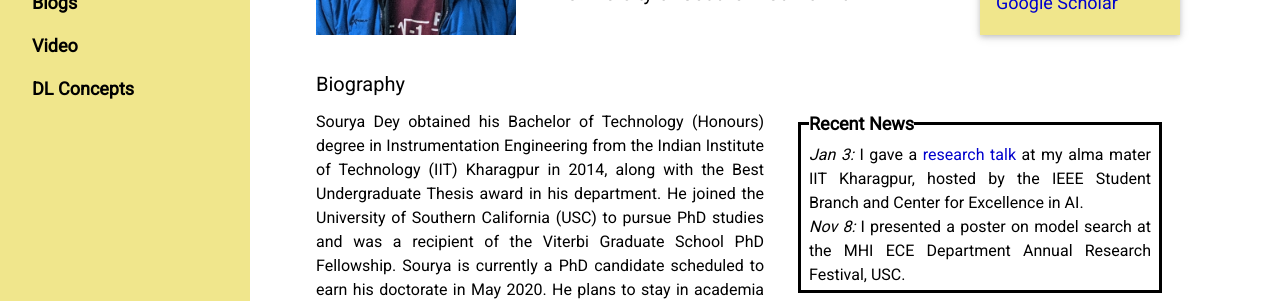
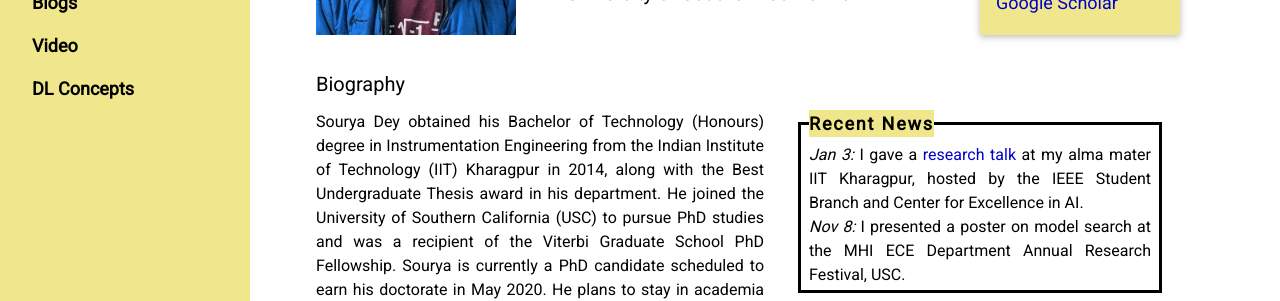
Before and after one commit to souryadey/souryadey.github.io, a Jekyll site: the page built from index.html, in a window 1280 px wide. Shown: the part 215-516 px from the top of the page. Built offline with Jekyll 4.4.1, drawn with Linux system fonts in a browser that asks for light colours.

Commit message:
fixing recent news

```diff
--- a/index.html
+++ b/index.html
@@ -74,7 +74,7 @@ fieldset {
 		<!-- <img src="/images/univ_logos.png" alt="USC and IITKGP logo" style="height:154px;width:315px; margin-top:1em;margin-bottom:1em;" class="w3-image"> -->
 		<form>
 			<fieldset>
-				<legend style="font-size:large;"><b>Recent News</b></legend>
+				<legend style="font-size:large; letter-spacing:0.1em; background-color:khaki;"><b>Recent News</b></legend>
 				<i>Jan 3:</i> I gave a <a class="brightlink" href="/research/material/SouryaDey_IITKGP2020_Talk.pdf" target="_blank">research talk</a> at my alma mater IIT Kharagpur, hosted by the IEEE Student Branch and Center for Excellence in AI.<br>
 				<i>Nov 8:</i> I presented a poster on model search at the MHI ECE Department Annual Research Festival, USC.
 			</fieldset>
```
